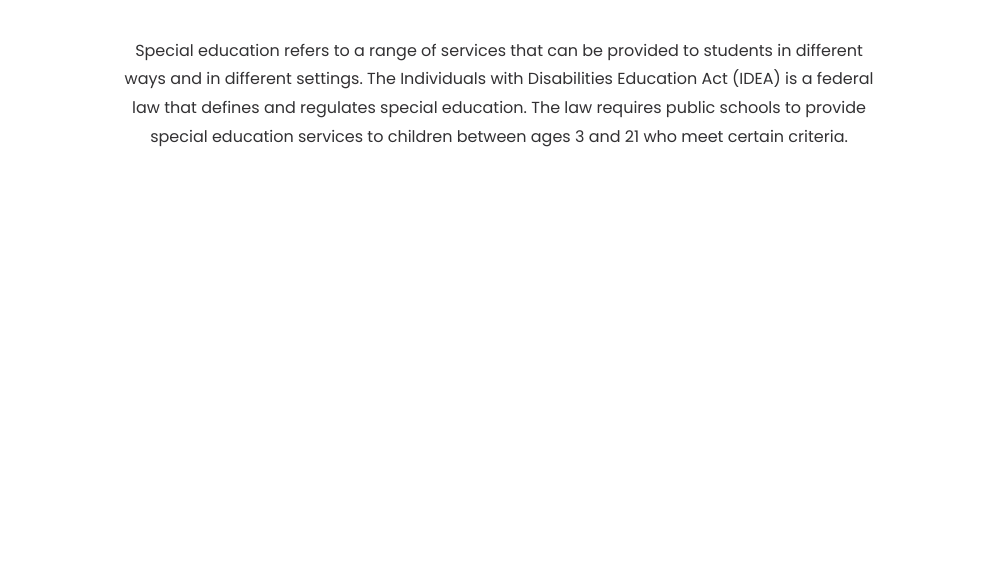
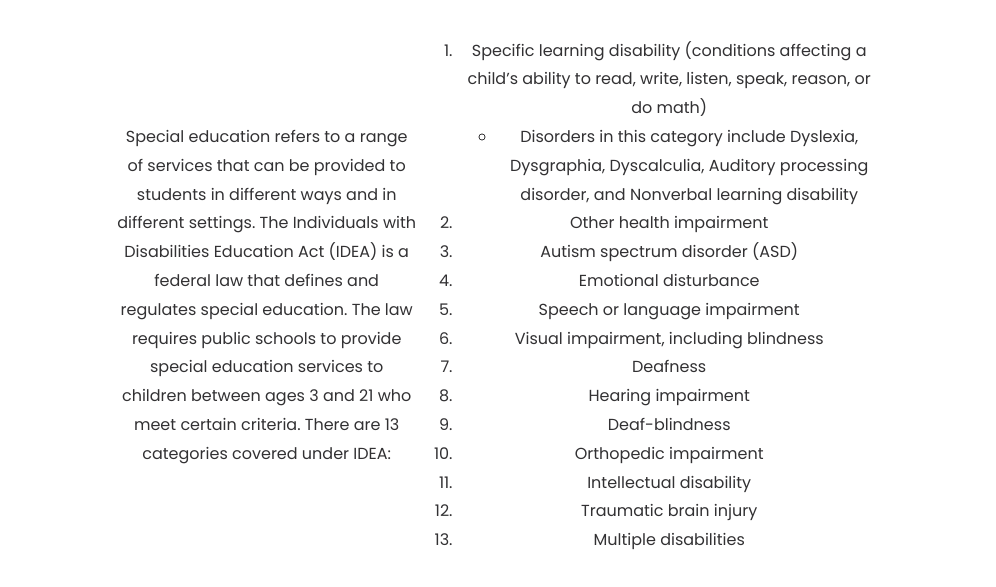
Before and after one commit to jayaguptaON/SPS-Project, a plain HTML site: page about.html in a window 1280 px wide. Shown: the part 567-1154 px from the top of the page, without its empty margins (141-1137 px from the left). Before the commit the page ends 800 px from the top, so only its background shows below. Drawn offline with nearby package versions, Linux system fonts and the light colour scheme.

Commit message:
added more content to about page

```diff
--- a/about.html
+++ b/about.html
@@ -53,7 +53,29 @@
         <h1>What is special education?</h1>
         <div class="mainparagraph">
             <p class="mainparagraph">
-                Special education refers to a range of services that can be provided to students in different ways and in different settings. The Individuals with Disabilities Education Act (IDEA) is a federal law that defines and regulates special education. The law requires public schools to provide special education services to children between ages 3 and 21 who meet certain criteria.
+                Special education refers to a range of services that can be provided to students in different ways and in different settings.
+                The Individuals with Disabilities Education Act (IDEA) is a federal law that defines and
+                regulates special education. The law requires public schools to provide special education
+                services to children between ages 3 and 21 who meet certain criteria. There are 13 categories covered
+                under IDEA:
+                <ol>
+                    <li>Specific learning disability (conditions affecting a child’s ability to read, write, listen, speak, reason, or do math)</li>
+                    <ul>
+                        <li> Disorders in this category include Dyslexia, Dysgraphia, Dyscalculia, Auditory processing disorder, and Nonverbal learning disability</li>
+                    </ul>
+                    <li>Other health impairment</li>
+                    <li>Autism spectrum disorder (ASD)</li>
+                    <li>Emotional disturbance</li>
+                    <li>Speech or language impairment</li>
+                    <li>Visual impairment, including blindness</li>
+                    <li>Deafness</li>
+                    <li>Hearing impairment</li>
+                    <li>Deaf-blindness</li>
+                    <li>Orthopedic impairment</li>
+                    <li>Intellectual disability</li>
+                    <li>Traumatic brain injury</li>
+                    <li>Multiple disabilities</li>
+                </ol>
             </p>
         </div>
 
```
